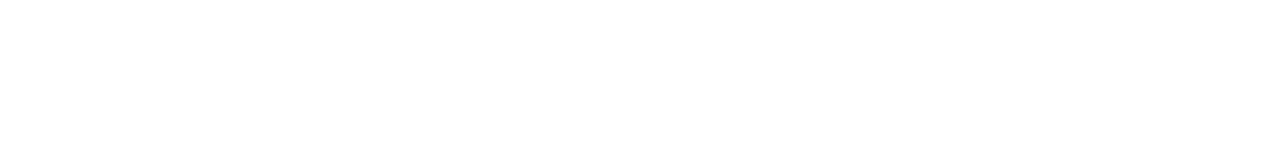
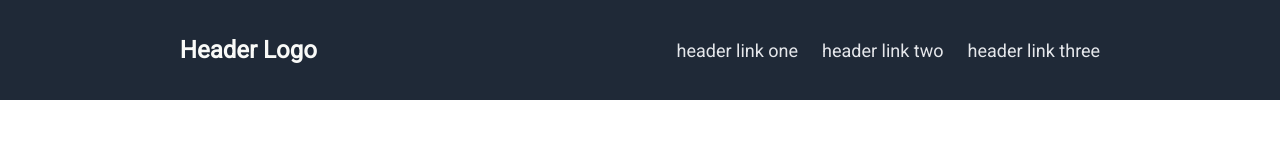
Before and after one commit to koreshlamb/landing-page, a plain HTML site: page index.html in a window 1280 px wide. Drawn offline with Linux system fonts and the light colour scheme.

Commit message:
Created heading

```diff
--- a/index.html
+++ b/index.html
@@ -2,10 +2,24 @@
 <html lang="en" dir="ltr">
   <head>
     <meta charset="utf-8">
+    <link href="https://fonts.googleapis.com/css2?family=Roboto&display=swap" rel="stylesheet">
     <link href="style.css" type="text/css" rel="stylesheet">
     <title>Odin Project: Landing Page</title>
   </head>
   <body>
 
+    <div class="header">
+      <div class="header-logo">
+        Header Logo
+      </div>
+      <div class="header-buttons">
+        <ul>
+          <li>header link one</li>
+          <li>header link two</li>
+          <li>header link three</li>
+        </ul>
+      </div>
+    </div>
+
   </body>
 </html>
--- a/style.css
+++ b/style.css
@@ -0,0 +1,31 @@
+* {
+  margin: 0;
+  padding: 0;
+}
+
+.header {
+  background-color: #1f2937;
+  height: 100px;
+  display: flex;
+  justify-content: space-around;
+  align-items: center;
+}
+
+.header-logo {
+  font-size: 24px;
+  color: #f9faf8;
+  font-weight: 900;
+  font-family: "Roboto";
+}
+
+.header-buttons {
+  color: #e5e7eb;
+  font-size: 18px;
+  font-family: "Roboto";
+}
+
+ul {
+  list-style: none;
+  display: flex;
+  gap: 24px;
+}
```
